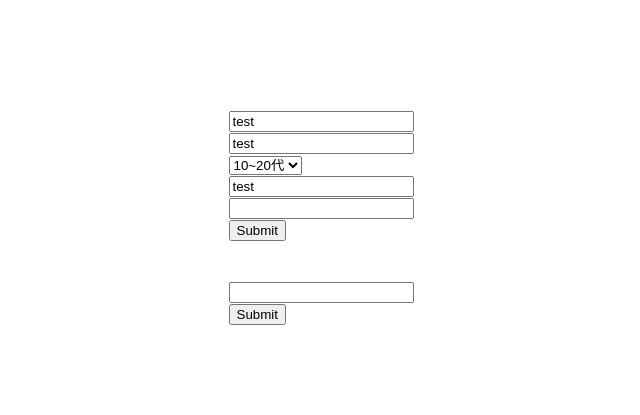
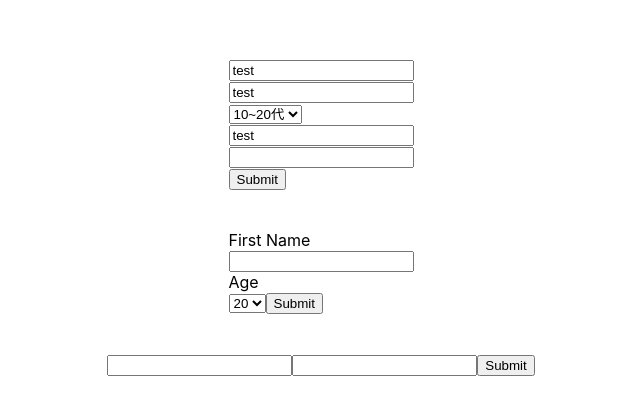
Before and after one commit to masashi49/reacthookform, a Next.js app in the folder sample-app/: page / in a window 1280 px wide. Shown: the part 183-598 px from the top of the page, without its empty margins (319-959 px from the left). Built offline with nearby package versions, Linux system fonts and the light colour scheme.

Commit message:
バリテーションで遊ぶ

```diff
--- a/sample-app/features/components/Form2.tsx
+++ b/sample-app/features/components/Form2.tsx
@@ -3,40 +3,53 @@ import { Path, useForm, UseFormRegister, SubmitHandler } from 'react-hook-form'
 
 type IFormValues = {
   'First Name': string
+  Age: number
 }
 
 type InputProps = {
   register: UseFormRegister<IFormValues>
   required: boolean
-  labelName: keyof IFormValues
+  label: Path<IFormValues>
 }
 
-const Input = ({ register, required, labelName }: InputProps) => {
-  return (
-    <label htmlFor=''>
-      <input {...register(labelName, { required })} />
-    </label>
-  )
-}
+const Input = ({ label, register, required }: InputProps) => (
+  <>
+    <label>{label}</label>
+    <input {...register(label, { required })} />
+  </>
+)
+
+const Select = React.forwardRef<
+  HTMLSelectElement,
+  { label: string } & ReturnType<UseFormRegister<IFormValues>>
+>(({ onChange, onBlur, name, label }, ref) => (
+  <>
+    <label>{label}</label>
+    <select name={name} ref={ref} onChange={onChange} onBlur={onBlur}>
+      <option value='20'>20</option>
+      <option value='30'>30</option>
+    </select>
+  </>
+))
 
 function Form2() {
   const {
     register,
     handleSubmit,
     formState: { errors }
-  } = useForm<IFormValues>() // 検査する内容の型を入れる
+  } = useForm<IFormValues>()
 
   const onSubmit: SubmitHandler<IFormValues> = (data) => {
     alert(JSON.stringify(data))
   }
 
   return (
-    <div>
-      <form onSubmit={handleSubmit(onSubmit)}>
-        <Input register={register} required labelName='First Name' />
-        <input type='submit' />
-      </form>
-    </div>
+    <form onSubmit={handleSubmit(onSubmit)}>
+      <Input label='First Name' register={register} required />
+      {errors['First Name'] && 'First Nameいれて'}
+      <Select label='Age' {...register('Age')} />
+      <input type='submit' />
+    </form>
   )
 }
 
--- /dev/null
+++ b/sample-app/features/components/Form3.tsx
@@ -0,0 +1,31 @@
+import React from 'react'
+import { useForm, SubmitHandler } from 'react-hook-form'
+
+type IFormInputs = {
+  firstName: string
+  lastName: string
+}
+
+const Form3 = () => {
+  const {
+    register,
+    formState: { errors },
+    handleSubmit
+  } = useForm<IFormInputs>()
+
+  const onSubmit: SubmitHandler<IFormInputs> = (data) => console.log(data)
+
+  return (
+    <div>
+      <form onSubmit={handleSubmit(onSubmit)}>
+        <input {...register('firstName', { required: true })} />
+        {errors.firstName && 'firstNameを入れて'}
+        <input {...register('lastName', { required: true })} />
+        {errors.lastName && 'firstNameを入れて'}
+        <input type='submit' />
+      </form>
+    </div>
+  )
+}
+
+export default Form3
--- a/sample-app/pages/index.tsx
+++ b/sample-app/pages/index.tsx
@@ -3,6 +3,7 @@ import Head from 'next/head'
 import styles from '../styles/Home.module.css'
 import Form from '../features/components/Form'
 import Form2 from '../features/components/Form2'
+import Form3 from '../features/components/Form3'
 
 const Home: NextPage = () => {
   return (
@@ -18,6 +19,9 @@ const Home: NextPage = () => {
         <br />
         <br />
         <Form2 />
+        <br />
+        <br />
+        <Form3 />
       </main>
     </div>
   )
```
